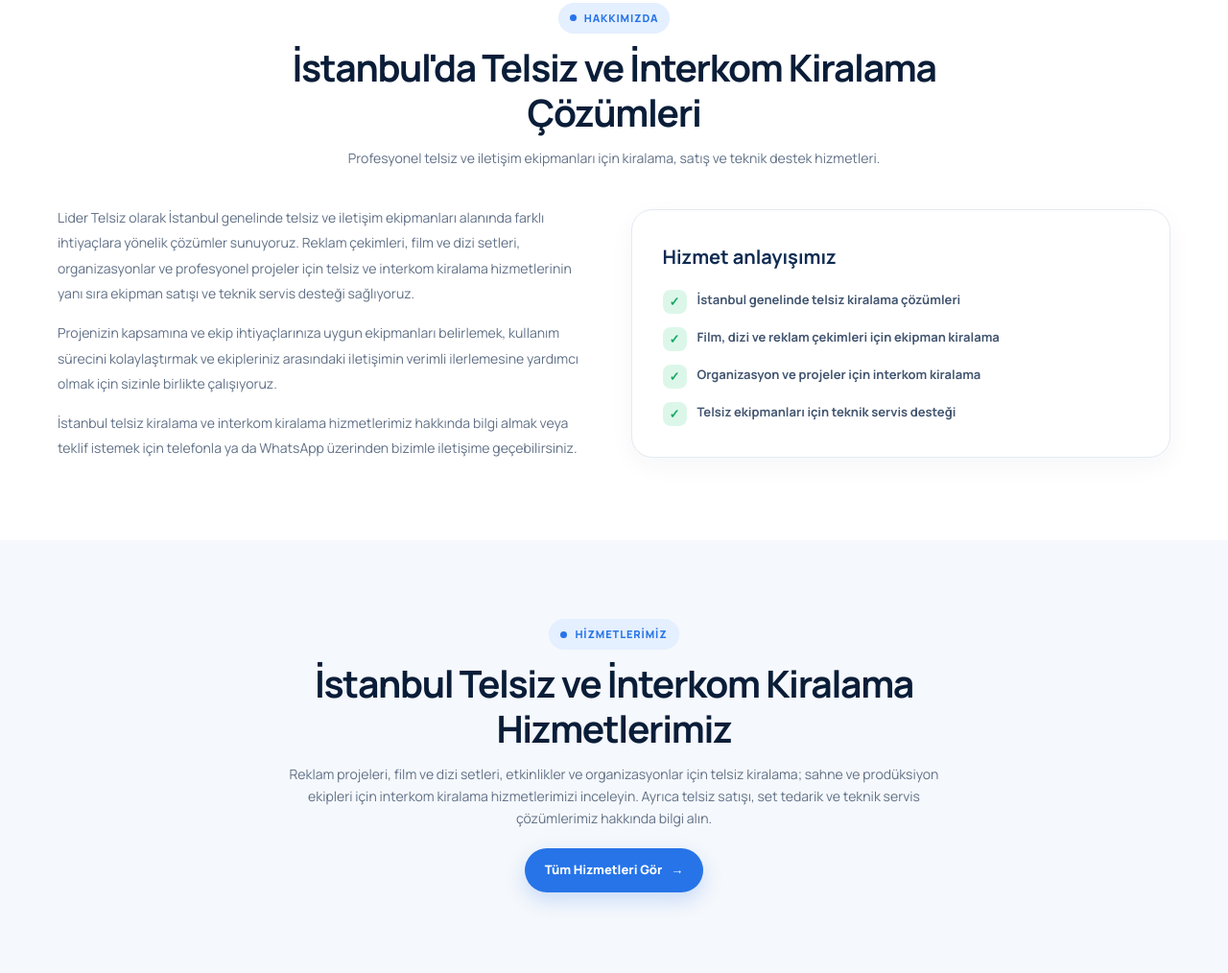
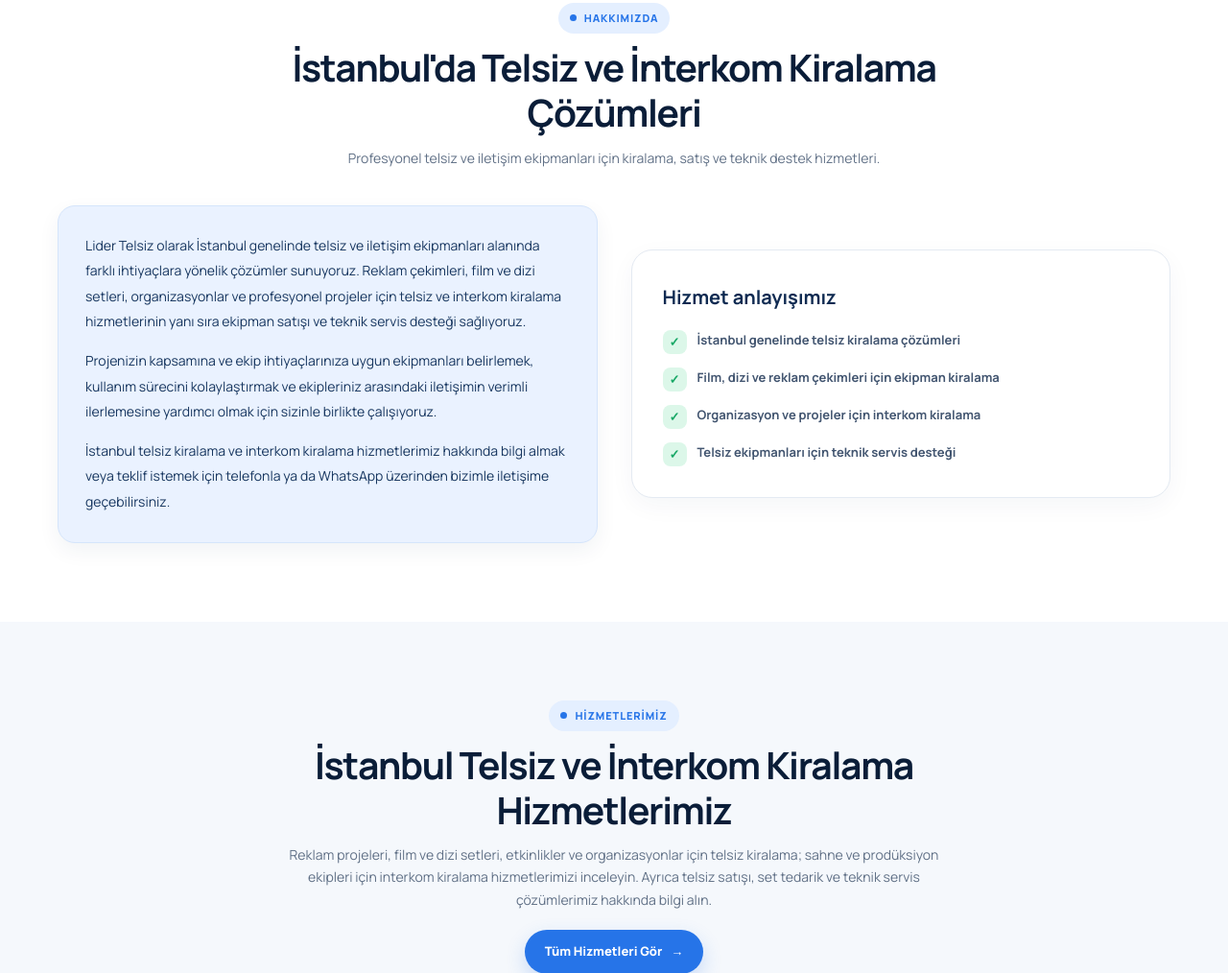
Before and after one commit to ramazanbagcecik-ui/Lider-telsiz, a plain HTML site: page index.html in a window 1280 px wide. Shown: the part 897-1911 px from the top of the page at 96% size. Drawn offline with Linux system fonts and the light colour scheme.

Commit message:
Update index.html

```diff
--- a/index.html
+++ b/index.html
@@ -437,11 +437,16 @@
       align-items: center;
     }
 
-    .about-copy {
-      color: var(--muted);
-      font-size: 14px;
-      line-height: 1.9;
-    }
+.about-copy {
+  color: #17365f;
+  font-size: 14px;
+  line-height: 1.9;
+  background: #eaf2ff;
+  padding: 28px;
+  border-radius: 18px;
+  border: 1px solid #d5e5fb;
+  box-shadow: 0 8px 22px rgba(16,43,82,.06);
+}
 
     .about-copy p:last-child { margin-bottom: 0; }
 
```
